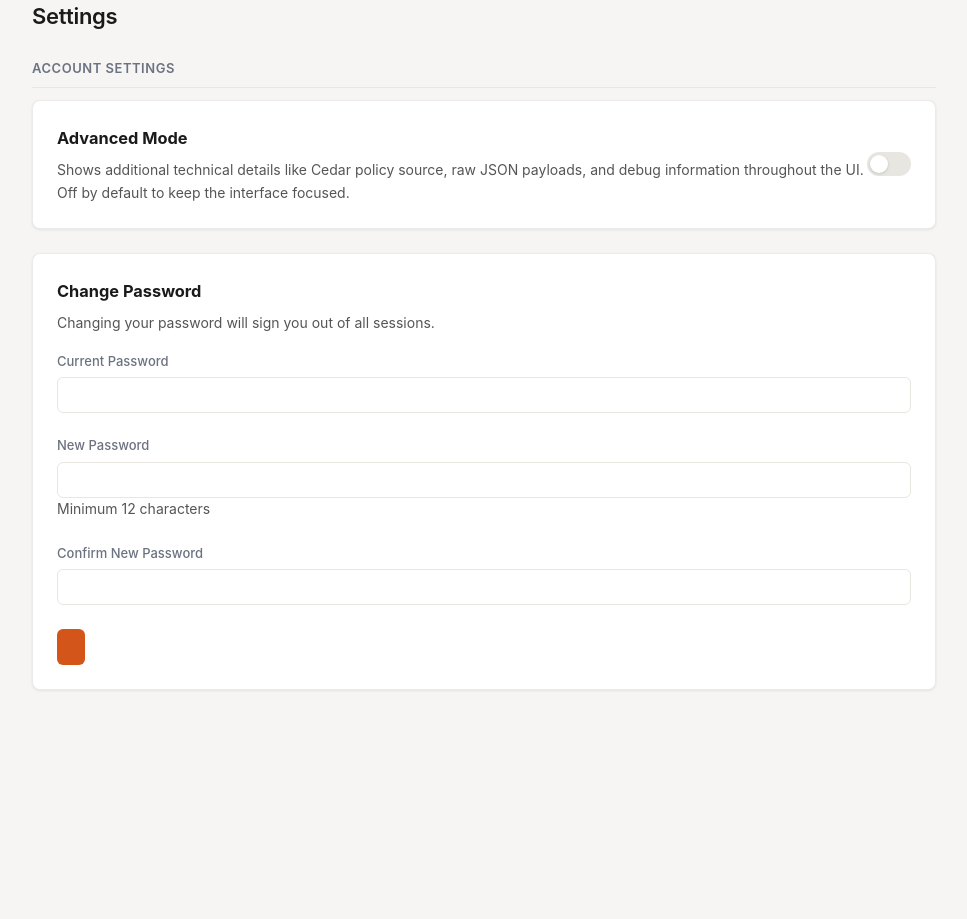
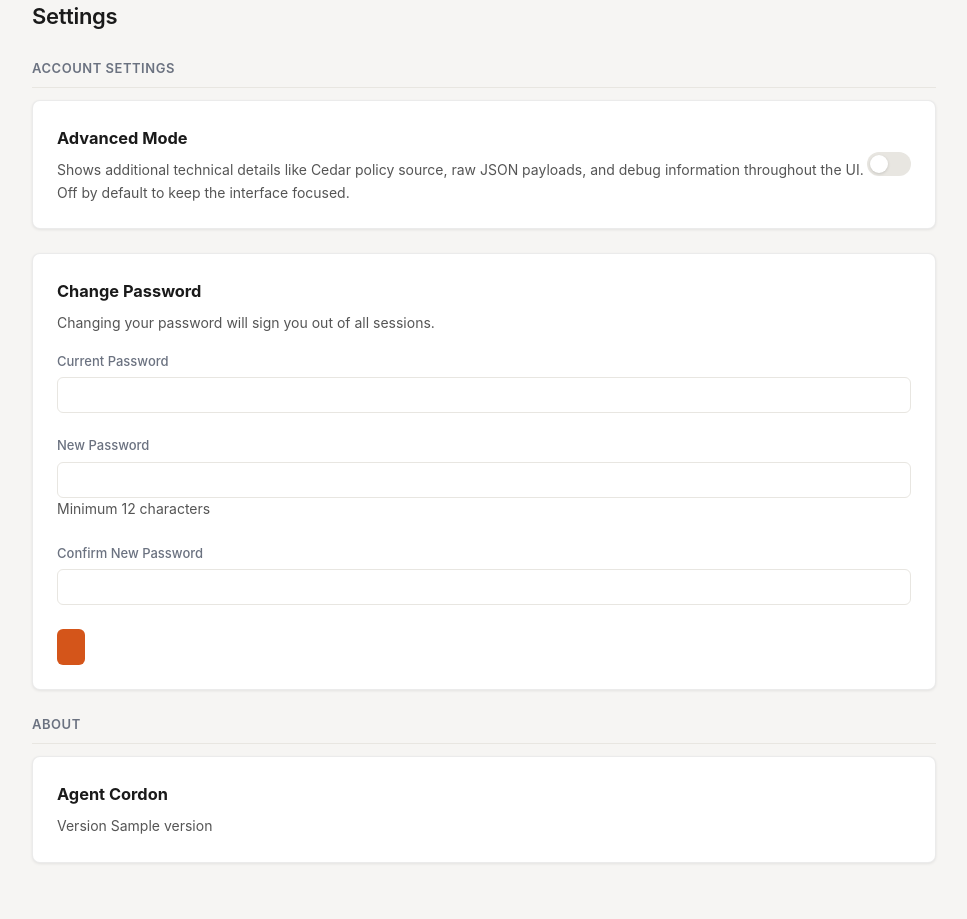
Before and after one commit to agentcordon/agentcordon, a Python web app: template crates/server/templates/pages/settings.html in a window 1280 px wide. Shown: the part 33-952 px from the top of the page, without its empty margins (156-1123 px from the left). Before the commit the page ends 723 px from the top, so only its background shows below. Run offline with Jinja, Linux system fonts and the light colour scheme; the template is opened without the code that fills it: most values are stand-ins (such as "Sample title", 1, 10 or a date in 2020).

Commit message:
Show version in settings page (#4)
Adds an About section to the settings page that displays the running
version of AgentCordon, surfaced from CARGO_PKG_VERSION at compile time.

Closes #2

Co-authored-by: Claude Sonnet 4.6 <noreply@anthropic.com>

```diff
--- a/crates/server/templates/pages/settings.html
+++ b/crates/server/templates/pages/settings.html
@@ -174,6 +174,17 @@
         </table>
     </div>
     {% endif %}
+
+    <!-- Section: About -->
+    <h3 class="settings-section-header">About</h3>
+    <div class="card mb-6">
+        <div class="d-flex justify-between items-center">
+            <div>
+                <h3>Agent Cordon</h3>
+                <p class="text-sm mt-2 settings-desc">Version {{ version }}</p>
+            </div>
+        </div>
+    </div>
 
     <!-- Delete Provider Modal -->
     <div x-show="deleteProviderModal" x-cloak x-transition.opacity.duration.150ms class="modal-overlay" @click.self="deleteProviderModal = false" @keydown.escape.window="deleteProviderModal && (deleteProviderModal = false)">
```
Also changed, not shown: 1 other file.
